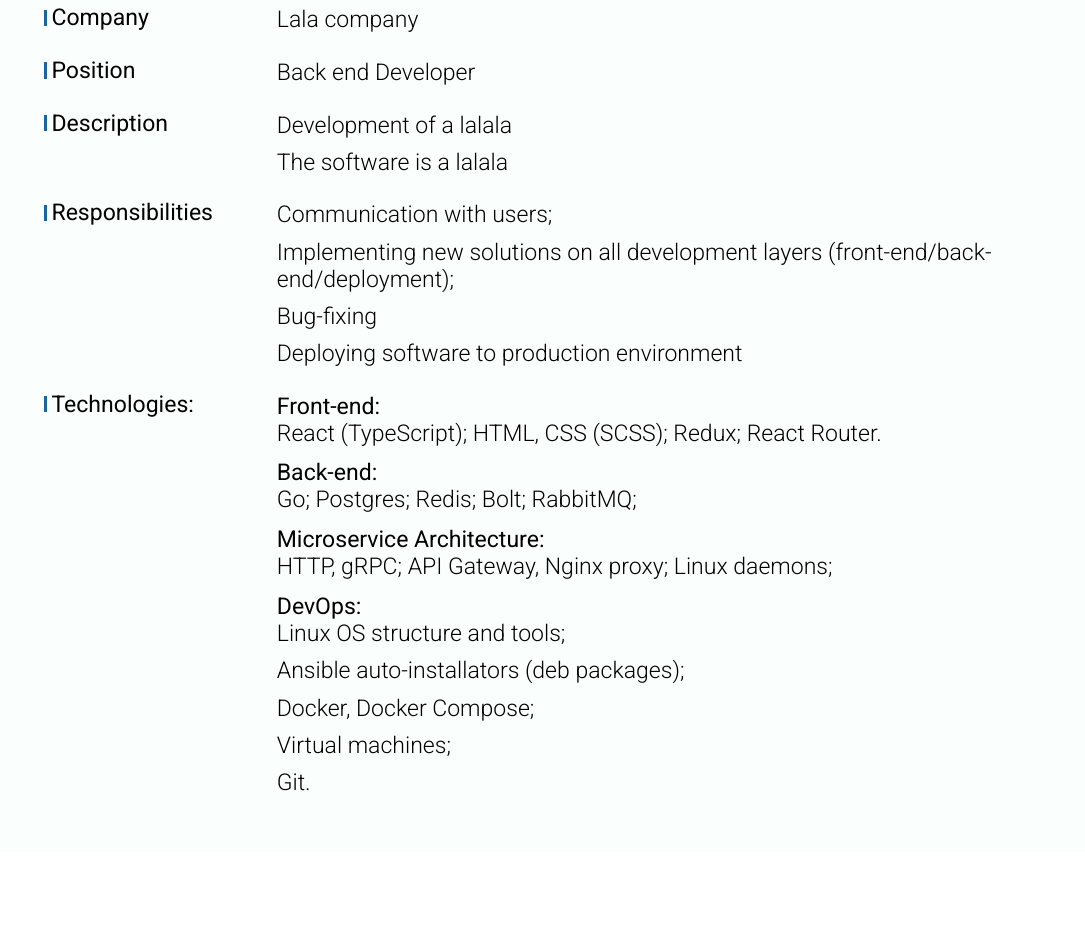
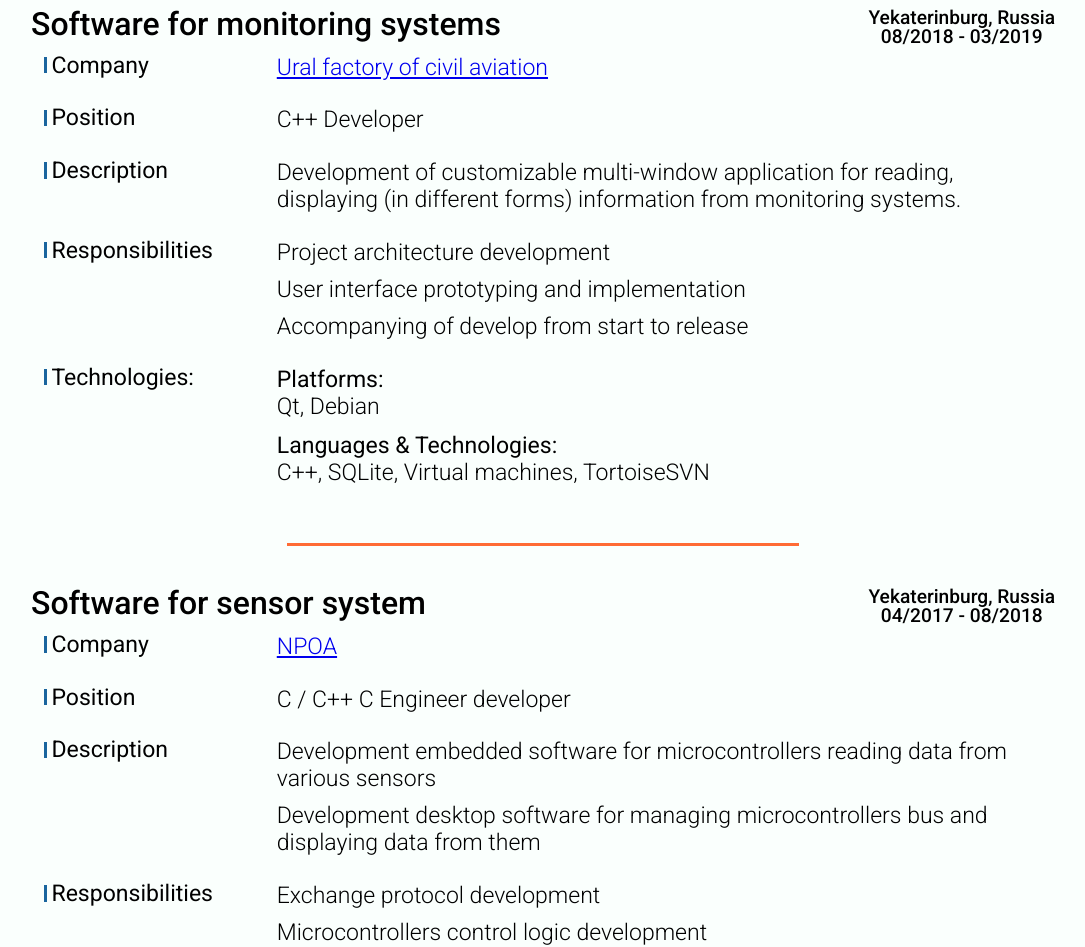
Before and after one commit to VasiliyDementyanov/portfilio-2022, a React app in the folder front-end/: page /work in a window 1280 px wide. Shown: the part 1077-2024 px from the top of the page, without its empty margins (97-1182 px from the left). Before the commit the page ends 1929 px from the top, so only its background shows below. Built offline with nearby package versions, Linux system fonts and the light colour scheme.

Commit message:
work info was updated

```diff
--- a/front-end/src/components/work/workCard/WorkCard.tsx
+++ b/front-end/src/components/work/workCard/WorkCard.tsx
@@ -26,9 +26,15 @@
             </div>
             <div className={workCardStyles.thesisRight}>
               <ul>
-                {th.descriptionLines.map((d) => (
-                  <li>{d}</li>
-                ))}
+                {th.hasOwnProperty('link') && th.descriptionLines.length === 1 ? (
+                  <li>
+                    <a href={th.link} target="_blank" rel="noreferrer">
+                      {th.descriptionLines[0]}
+                    </a>
+                  </li>
+                ) : (
+                  th.descriptionLines.map((d) => <li>{d}</li>)
+                )}
               </ul>
             </div>
           </div>
--- a/front-end/src/components/work/workCard/workCard.module.scss
+++ b/front-end/src/components/work/workCard/workCard.module.scss
@@ -13,6 +13,10 @@
     margin: 3.2vw 0 3vw;
 
     font-family: 'Roboto', sans-serif;
+}
+
+.container a {
+    text-decoration: underline;
 }
 
 .head {
--- a/front-end/src/components/work/workPlaces.ts
+++ b/front-end/src/components/work/workPlaces.ts
@@ -8,7 +8,7 @@
     theses: [
       {
         name: 'Company:',
-        descriptionLines: ['Special Technology Center']
+        descriptionLines: ['Software solutions']
       },
       {
         name: 'Position:',
@@ -17,16 +17,16 @@
       {
         name: 'Description:',
         descriptionLines: [
-          'Development of a corporate solution for assessing the quality of service for call center operators.',
-          `The software is a convinient environment, where you can listen (media player), read (transcribed text syncrinised with audio), evaluate operator's job and give him feedback.`,
-          'Helped other teams with their projects.'
+          'Development of a corporate solution for assessing the quality of service for call center operators',
+          `The software is a convinient environment, where you can listen (media player), read (transcribed text syncrinised with audio), evaluate operator's job and give him feedback`,
+          'Helped other teams with their projects'
         ]
       },
       {
         name: 'Responsibilities:',
         descriptionLines: [
-          'Communication with users;',
-          'Implementing new solutions on all development layers (front-end/back-end/deployment);',
+          'Communication with users',
+          'Implementing new solutions on all development layers (front-end/back-end/deployment)',
           'Bug-fixing',
           'Deploying software to production environment'
         ]
@@ -35,73 +35,108 @@
     technologies: [
       {
         name: 'Front-end:',
-        descriptionLines: ['React (TypeScript); HTML, CSS (SCSS); Redux; React Router.']
+        descriptionLines: ['React (TypeScript), HTML, CSS (SCSS), Redux, React Router']
       },
       {
         name: 'Back-end:',
-        descriptionLines: ['Go; Postgres; Redis; Bolt; RabbitMQ;']
+        descriptionLines: ['Go, Postgres, Redis, GraphQL, Bolt, RabbitMQ']
       },
       {
         name: 'Microservice Architecture:',
-        descriptionLines: ['HTTP, gRPC; API Gateway, Nginx proxy; Linux daemons;']
+        descriptionLines: ['HTTP, gRPC, API Gateway, nginx proxy, Linux daemons']
       },
       {
         name: 'DevOps:',
         descriptionLines: [
-          'Linux OS structure and tools; Ansible auto-installators (deb packages); Docker, Docker Compose; Virtual machines; Git.'
+          'Linux OS structure and tools, ansible auto-installators (deb packages)',
+          'Docker, Docker Compose',
+          'Virtual machines, Git'
         ]
       }
     ]
   },
   {
-    projectName: 'Lala lala',
+    projectName: 'Software for monitoring systems',
     location: 'Yekaterinburg, Russia',
-    duration: '09/2018 - 09/2019',
+    duration: '08/2018 - 03/2019',
     theses: [
       {
         name: 'Company',
-        descriptionLines: ['Lala company']
+        link: 'http://www.uwca.ru/',
+        descriptionLines: ['Ural factory of civil aviation']
       },
       {
         name: 'Position',
-        descriptionLines: ['Back end Developer']
+        descriptionLines: ['C++ Developer']
       },
       {
         name: 'Description',
-        descriptionLines: ['Development of a lalala', `The software is a lalala`]
+        descriptionLines: [
+          'Development of сustomizable multi-window application for reading, displaying (in different forms) information from monitoring systems.'
+        ]
       },
       {
         name: 'Responsibilities',
         descriptionLines: [
-          'Communication with users;',
-          'Implementing new solutions on all development layers (front-end/back-end/deployment);',
-          'Bug-fixing',
-          'Deploying software to production environment'
+          'Project architecture development',
+          'User interface prototyping and implementation',
+          'Accompanying of develop from start to release'
         ]
       }
     ],
     technologies: [
       {
-        name: 'Front-end:',
-        descriptionLines: ['React (TypeScript); HTML, CSS (SCSS); Redux; React Router.']
+        name: 'Platforms:',
+        descriptionLines: ['Qt, Debian']
       },
       {
-        name: 'Back-end:',
-        descriptionLines: ['Go; Postgres; Redis; Bolt; RabbitMQ;']
+        name: 'Languages & Technologies:',
+        descriptionLines: ['C++, SQLite, Virtual machines, TortoiseSVN']
+      }
+    ]
+  },
+  {
+    projectName: 'Software for sensor system',
+    location: 'Yekaterinburg, Russia',
+    duration: '04/2017 - 08/2018',
+    theses: [
+      {
+        name: 'Company',
+        link: 'https://www.npoa.ru/',
+        descriptionLines: ['NPOA']
       },
       {
-        name: 'Microservice Architecture:',
-        descriptionLines: ['HTTP, gRPC; API Gateway, Nginx proxy; Linux daemons;']
+        name: 'Position',
+        descriptionLines: ['C / C++ C Engineer developer']
       },
       {
-        name: 'DevOps:',
+        name: 'Description',
         descriptionLines: [
-          'Linux OS structure and tools;',
-          'Ansible auto-installators (deb packages);',
-          'Docker, Docker Compose;',
-          'Virtual machines;',
-          'Git.'
+          'Development embedded software for microcontrollers reading data from various sensors',
+          'Development desktop software for managing microcontrollers bus and displaying data from them'
         ]
+      },
+      {
+        name: 'Responsibilities',
+        descriptionLines: [
+          'Exchange protocol development',
+          'Microcontrollers control logic development',
+          'User interface prototyping and implementation'
+        ]
+      }
+    ],
+    technologies: [
+      {
+        name: 'Platforms:',
+        descriptionLines: ['Qt, Debian']
+      },
+      {
+        name: 'Tools:',
+        descriptionLines: ['QtCreator, Code Composer Studio']
+      },
+      {
+        name: 'Languages & Technologies:',
+        descriptionLines: ['C, C++, Virtual machines, Git']
       }
     ]
   }
--- a/front-end/src/types/WorkPlace.tsx
+++ b/front-end/src/types/WorkPlace.tsx
@@ -8,5 +8,6 @@
 
 interface Thesis {
   name: string;
+  link?: string;
   descriptionLines: string[];
 }
```
